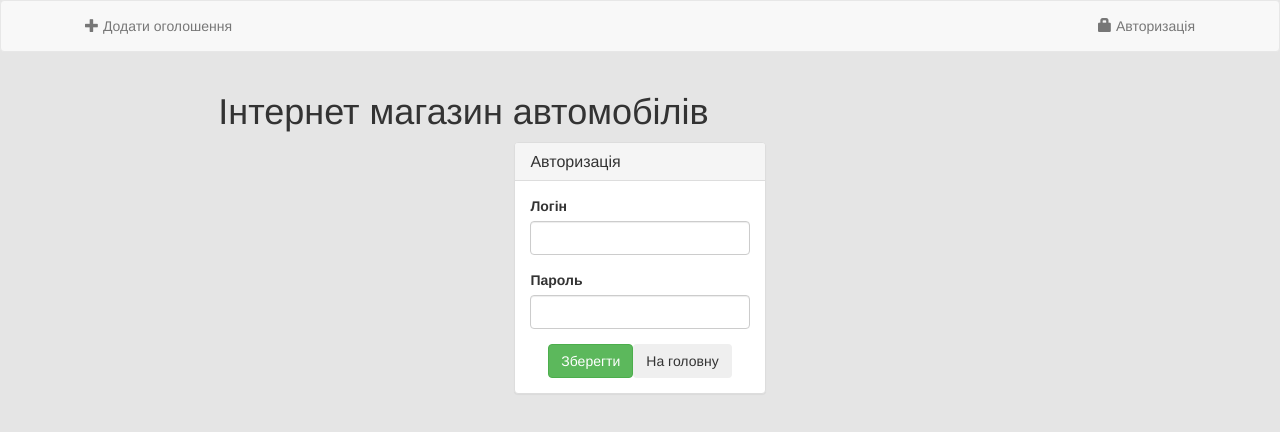
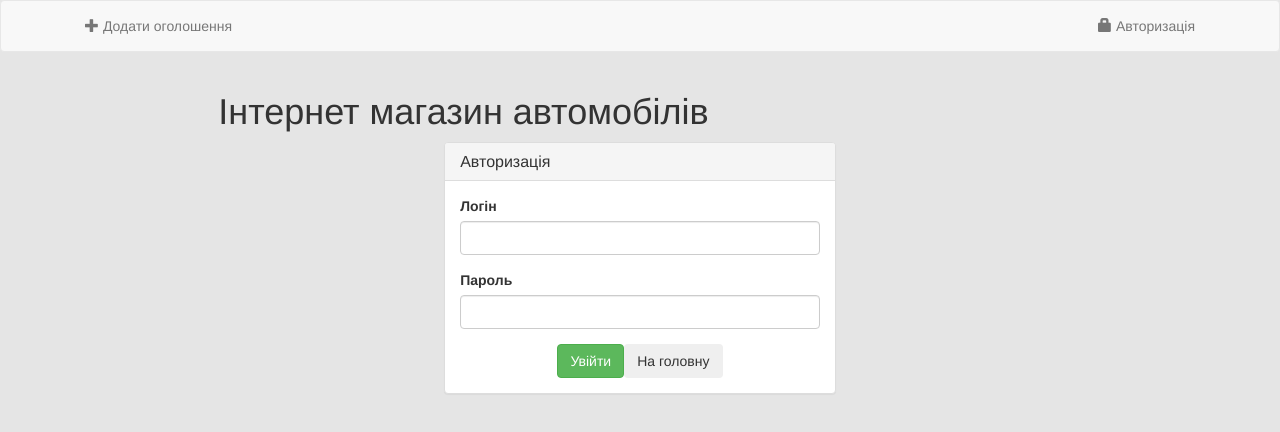
Before and after one commit to EvgenijSemenov/CarInternetShop, an Angular app in the folder client/: page /authorization in a window 1280 px wide. Shown: the top 432 px of the page. Built offline with nearby package versions, Linux system fonts and the light colour scheme.

Commit message:
Change authorization form width and change submit button text

```diff
--- a/client/src/app/authorization/authorization.component.html
+++ b/client/src/app/authorization/authorization.component.html
@@ -1,4 +1,4 @@
-<div class="col-md-4 col-md-offset-4">
+<div class="col-md-6 col-md-offset-3">
   <div class="panel panel-default">
     <div class="panel-heading">
       <h3 class="panel-title">Авторизація</h3>
@@ -14,7 +14,7 @@
           <input type="text" class="form-control" name="password" id="password" required>
         </div>
         <div class="col-md-12 text-center">
-          <button type="submit" class="btn btn-success" (click)="updateCar()">Зберегти</button>
+          <button type="submit" class="btn btn-success" (click)="updateCar()">Увійти</button>
           <button type="button" class="btn " routerLink=''>На головну</button>
         </div>
       </form>
```
